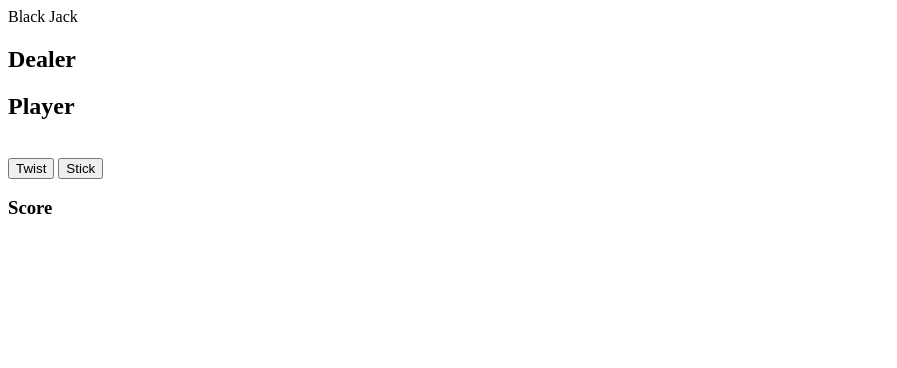
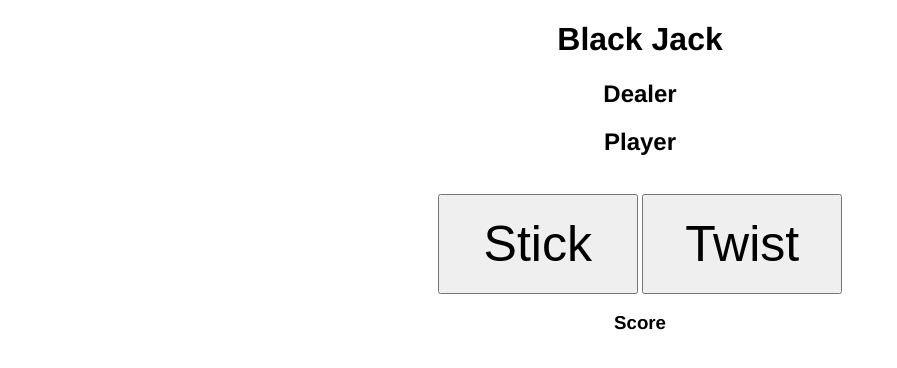
Before and after one commit to hazlomcodes/BlackJack, a plain HTML site: page index.html in a window 1280 px wide. Shown: the whole page, without its empty margins (0-897 px from the left). Drawn offline with Linux system fonts and the light colour scheme.

Commit message:
function for suits and values added

```diff
--- a/index.html
+++ b/index.html
@@ -3,20 +3,24 @@
 <head>
     <meta charset="UTF-8">
     <meta name="viewport" content="width=device-width, initial-scale=1.0"
-    <title> Black Jack </title>
+    <title> <h1> Black Jack </h1> </title>
     <link rel="stylesheet" href="stylesheet.css">
     <script src="index.js"> </script>
 </head>
 
 <body>
 
-    <h2> Dealer </h2>
+    <h2>
+        <b> Dealer</b>
+    </h2>
 
     <div>
 
     </div>
 
-    <h2> Player </h2>
+    <h2>
+        <b>Player</b>
+    </h2>
 
     <div>
 
@@ -25,14 +29,17 @@
 
     <br>
 
+
+    <button id ="stick"> Stick </button>
     <button id ="twist"> Twist </button>
-    <button id ="stick"> Stick </button>
 
     <div>
 
     </div>
 
-    <h3> Score </h3>
+    <h3>
+        <b>Score</b>
+    </h3>
 </body>
 
 </html>
--- a/index.js
+++ b/index.js
@@ -0,0 +1,14 @@
+
+
+    let values = ["A","2","3","4","5","6","7","8","9","10","J","Q","K"];
+    let suits = ["H", "D", "C", "S"];
+
+
+
+for(let suitCounter = 0; suitCounter < 4; suitCounter++) { // using a for loop to cycle thorugh suits 0 through 3
+    console.log(suits[suitCounter]);                      //this function returns all suit types H,D,C,S
+};
+
+for(let valueCounter = 0; valueCounter < 13; valueCounter++) { // using a for loop to cycle through values "A"-"K"
+    console.log(values[valueCounter])                          // this function returns all values
+};
--- a/stylesheet.css
+++ b/stylesheet.css
@@ -0,0 +1,16 @@
+body {
+    font-family:'Franklin Gothic Medium', 'Arial Narrow', Arial, sans-serif;
+    text-align: center;
+}
+
+#stick {
+    width: 200px;
+    height: 100px;
+    font-size: 50px;
+}
+
+#twist {
+    width: 200px;
+    height: 100px;
+    font-size: 50px;
+}
```
